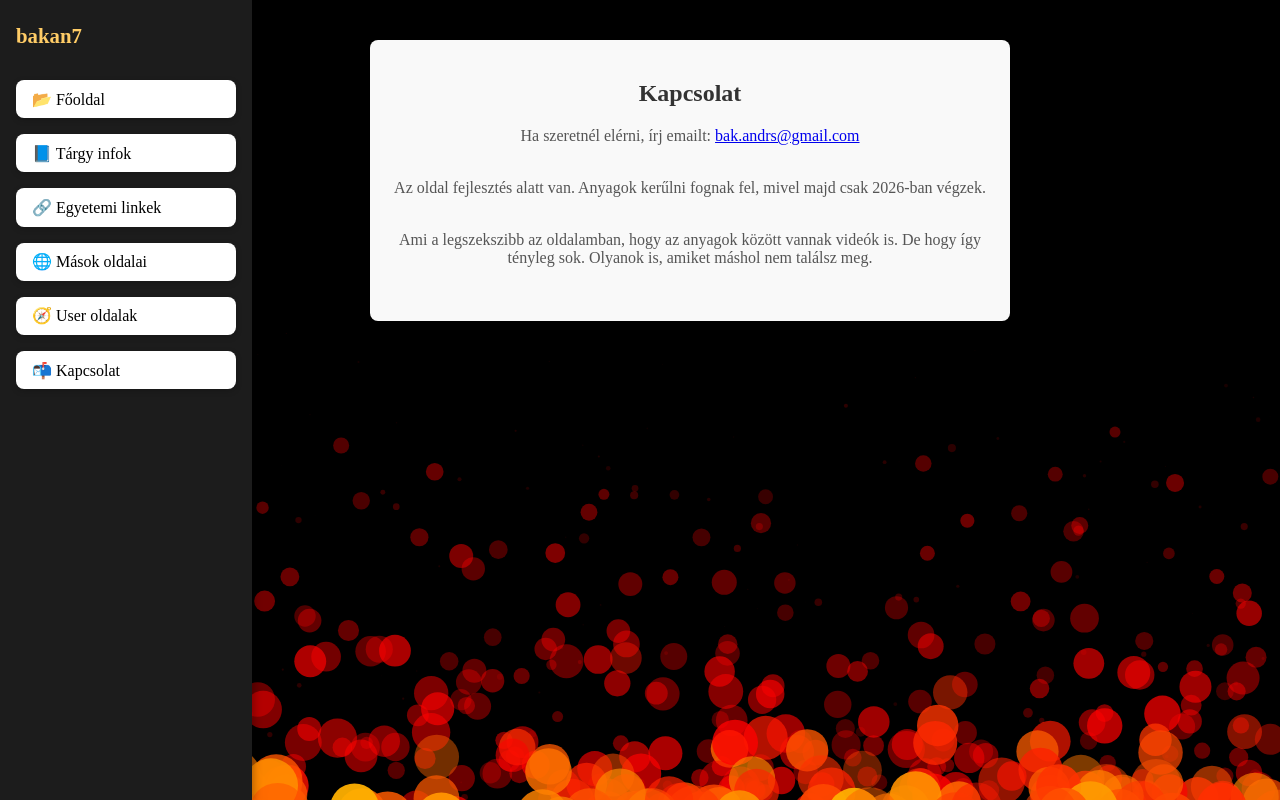
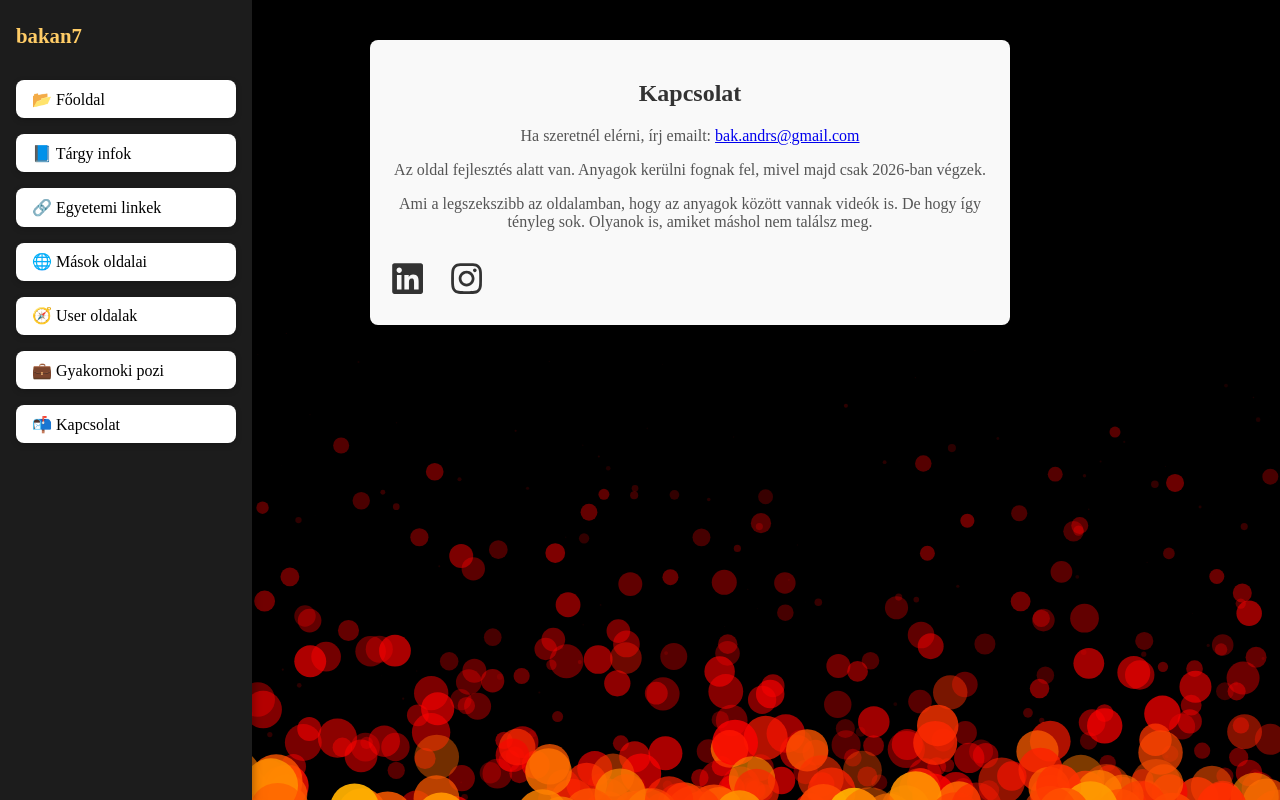
Before and after one commit to Andrssss/MyWebsite, a React (Vite) app: page /kapcsolat in a window 1280 px wide. Built offline with nearby package versions, Linux system fonts and the light colour scheme.

Commit message:
small changes

```diff
--- a/package.json
+++ b/package.json
@@ -19,6 +19,7 @@
     "pg": "^8.16.3",
     "react": "^18.3.1",
     "react-dom": "^18.3.1",
+    "react-icons": "^5.5.0",
     "react-router-dom": "^7.5.3"
   },
   "devDependencies": {
--- a/src/About.css
+++ b/src/About.css
@@ -63,3 +63,27 @@
     font-size: 16px;
     color: green;
   }
+
+  .social-icons {
+  display: flex;
+  gap: 24px;
+  margin-top: 30px;
+}
+
+.social-icons a {
+  font-size: 2.2rem;
+  color: #333;
+  transition: transform 0.2s ease, color 0.2s ease;
+}
+
+.social-icons a:hover {
+  transform: scale(1.15);
+}
+
+.social-icons a:hover:first-child {
+  color: #0A66C2; /* LinkedIn kék */
+}
+
+.social-icons a:hover:last-child {
+  color: #E4405F; /* Instagram */
+}
--- a/src/About.jsx
+++ b/src/About.jsx
@@ -1,14 +1,49 @@
-import React, { useState } from 'react';
+import React from 'react';
+import { FaLinkedin, FaInstagram } from 'react-icons/fa';
 import './About.css';
 
 const About = () => {
   return (
-  <div className="about-main">
+    <div className="about-main">
       <div className="about-container">
         <h2>Kapcsolat</h2>
-        <p>Ha szeretnél elérni, írj emailt: <a href="mailto:bak.andrs@gmail.com">bak.andrs@gmail.com </a>  <br /> <br />  </p>
-        <p>Az oldal fejlesztés alatt van. Anyagok kerűlni fognak fel, mivel majd csak 2026-ban végzek. <br /> <br />  </p>
-        <p> Ami a legszekszibb az oldalamban, hogy az anyagok között vannak videók is. De hogy így tényleg sok. Olyanok is, amiket máshol nem találsz meg. <br /><br />  </p>
+
+        <p>
+          Ha szeretnél elérni, írj emailt:{' '}
+          <a href="mailto:bak.andrs@gmail.com">bak.andrs@gmail.com</a>
+        </p>
+
+        <p>
+          Az oldal fejlesztés alatt van. Anyagok kerülni fognak fel,
+          mivel majd csak 2026-ban végzek.
+        </p>
+
+        <p>
+          Ami a legszekszibb az oldalamban, hogy az anyagok között vannak
+          videók is. De hogy így tényleg sok. Olyanok is, amiket máshol
+          nem találsz meg.
+        </p>
+
+        {/* 🔽 SOCIAL ICONS */}
+        <div className="social-icons">
+          <a
+            href="https://www.linkedin.com/in/SAJAT-LINKEDIN"
+            target="_blank"
+            rel="noopener noreferrer"
+            aria-label="LinkedIn"
+          >
+            <FaLinkedin />
+          </a>
+
+          <a
+            href="https://www.instagram.com/SAJAT-INSTA"
+            target="_blank"
+            rel="noopener noreferrer"
+            aria-label="Instagram"
+          >
+            <FaInstagram />
+          </a>
+        </div>
       </div>
     </div>
   );
--- a/src/App.jsx
+++ b/src/App.jsx
@@ -111,7 +111,7 @@ useEffect(() => {
                 <li><Link to="/egyetemi_linkek">🔗 Egyetemi linkek</Link></li>
                 <li><Link to="/masok_oldalai">🌐 Mások oldalai</Link></li>
                 <li><Link to="/User_oldalak">🧭 User oldalak</Link></li>
-                {/*<li><Link to="/gyakornoki_poziciok">💼 Gyakornoki pozi</Link></li>*/}
+                <li><Link to="/gyakornoki_poziciok">💼 Gyakornoki pozi</Link></li>
                 <li><Link to="/kapcsolat">📬 Kapcsolat</Link></li>
 
               </ul>
--- a/src/LinksLauncher.jsx
+++ b/src/LinksLauncher.jsx
@@ -108,6 +108,16 @@ export default function LinksLauncher({ autoOpen = false }) {
           opacity: 1;
           filter: none;
         }
+          .ll-tip {
+            margin: 16px 0 24px;
+            padding: 14px 16px;
+            border-radius: 14px;
+            background: #f8fafc;
+            border: 1px solid #e5e7eb;
+            font-size: 0.95rem;
+            line-height: 1.5;
+          }
+
       `}</style>
 
       {renderLinks('Munka portálok', JOB_PORTALS)}
@@ -115,6 +125,13 @@ export default function LinksLauncher({ autoOpen = false }) {
 
       {warnModal.open && (
         <div className="popup-blocker-overlay" role="dialog" aria-modal="true" aria-labelledby="warn-title">
+          <div className="ll-tip">
+            <strong>💡 Pro tipp:</strong> ha sok álláshirdetést nyitsz meg,
+            érdemes <strong>Tampermonkey</strong>-t vagy más userscript bővítményt használni.
+            Így automatikusan <strong>kiemelheted a számodra fontos kulcsszavakat</strong>
+            (pl. <em>intern, gyakornok, C++, embedded, remote, hybrid</em>),
+            és sokkal gyorsabban átfutod az oldalakat.
+          </div>
           <div className="popup-blocker-box">
             <h3 id="warn-title">Felugró ablakok – tipp</h3>
             <p>
@@ -130,7 +147,10 @@ export default function LinksLauncher({ autoOpen = false }) {
               <button className="btn btn-ghost" onClick={() => setWarnModal({ open: false, links: [] })}>Mégse</button>
             </div>
           </div>
+
+
         </div>
+
       )}
     </>
   );
--- a/src/SubjectInfo.jsx
+++ b/src/SubjectInfo.jsx
@@ -485,7 +485,7 @@ const handleDelete = async (id) => {
       <div className="search-filter-container">
         <input
           type="text"
-          placeholder="Keresés tárgy neve alapján..."
+          placeholder="Keresés tárgy vagy becenév alapján..."
           value={searchTerm}
           onChange={handleSearchTermChange}
           className="search-bar"
@@ -532,7 +532,7 @@ const handleDelete = async (id) => {
       {filteredSubjects.length > 0 ? (
         [...filteredSubjects]
           .sort((a, b) => {
-            // ✅ csak "Összes félév" + nincs keresés esetén
+            // csak "Összes félév" + nincs keresés esetén
             if (selectedSemester !== "all") return 0;
             if (searchTerm.trim() !== "") return 0;
 
```
Also changed, not shown: 1 other file (tests, documents, lock files or other folders).
